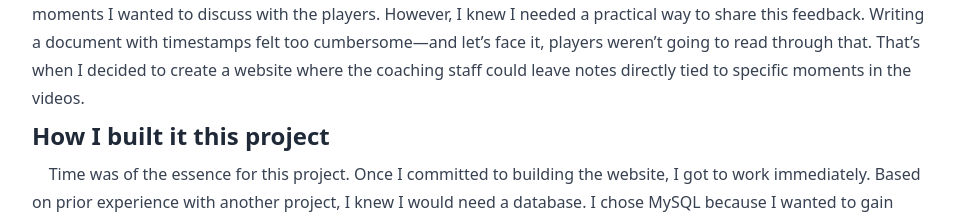
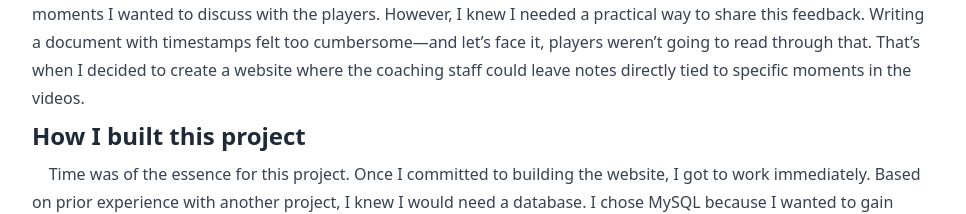
Before and after one commit to johnnytele/Personal-Website, a SvelteKit app: page /Portfolio/16hawks in a window 1280 px wide. Shown: the part 800-1014 px from the top of the page, without its empty margins (0-966 px from the left). Built offline with nearby package versions, Linux system fonts and the light colour scheme.

Commit message:
Corrected title

```diff
--- a/src/routes/Portfolio/[slug]/+page.svelte
+++ b/src/routes/Portfolio/[slug]/+page.svelte
@@ -39,7 +39,7 @@
                 <h1 class="text-2xl font-bold text-gray-800 my-2">Inspiration</h1>
                 <div class="prose max-w-none"><p>{@html formattedInsiration}</p></div>
 
-                <h1 class="text-2xl font-bold text-gray-800 my-2">How I built it this project</h1>
+                <h1 class="text-2xl font-bold text-gray-800 my-2">How I built this project</h1>
                 <div class="prose max-w-none"><p>{@html formattedBody}</p></div>
 
                 <h1 class="text-2xl font-bold text-gray-800 my-2">Conclusion</h1>
```
